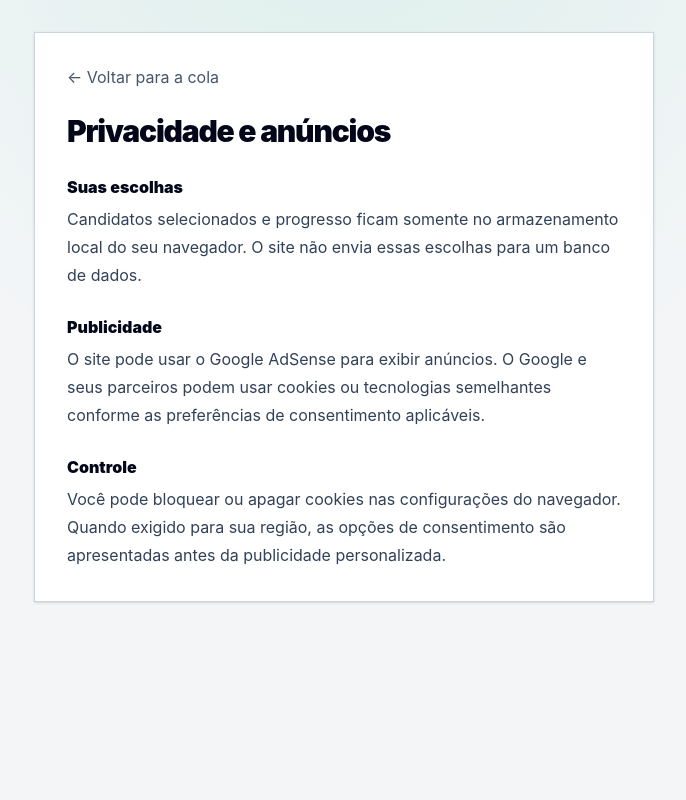
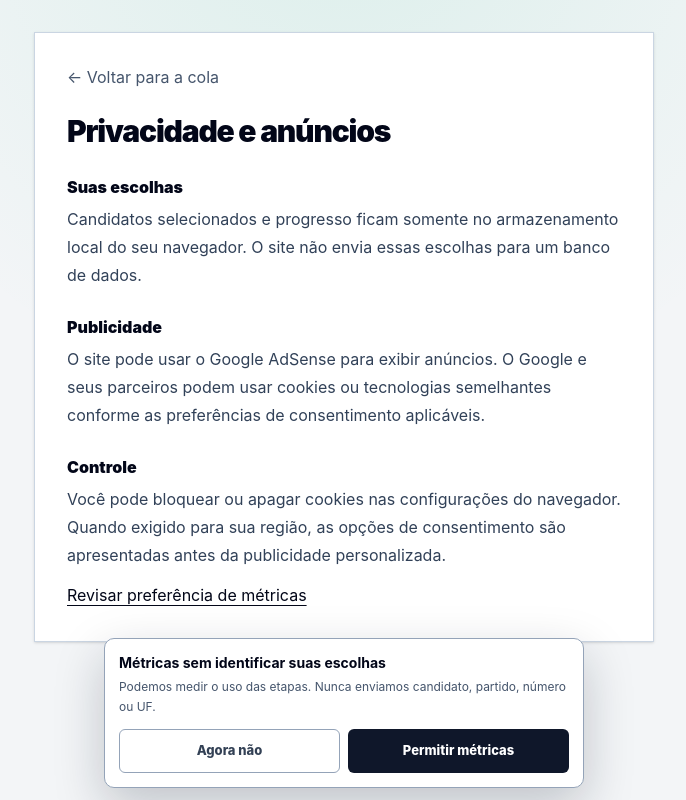
Before and after one commit to luccazovedi/cola-eleitoral-2026, a Next.js app: page /privacidade in a window 1280 px wide. Shown: the whole page, without its empty margins (296-982 px from the left). Built offline with nearby package versions, Linux system fonts and the light colour scheme; no server answers.

Commit message:
feat: add privacy-safe GA4 funnel metrics

```diff
--- a/src/app/globals.css
+++ b/src/app/globals.css
@@ -70,6 +70,39 @@ body {
   letter-spacing: .08em;
   line-height: 1;
   text-transform: uppercase;
+}
+
+.consent-panel {
+  position: fixed;
+  right: max(12px, env(safe-area-inset-right));
+  bottom: max(12px, env(safe-area-inset-bottom));
+  left: max(12px, env(safe-area-inset-left));
+  z-index: 60;
+  max-width: 480px;
+  margin-inline: auto;
+  border: 1px solid #94a3b8;
+  border-radius: 10px;
+  background: #ffffff;
+  padding: 14px;
+  box-shadow: 0 18px 50px rgb(15 23 42 / 22%);
+  animation: consent-enter 320ms cubic-bezier(.16, 1, .3, 1) both;
+}
+
+.consent-accept,
+.consent-decline {
+  min-height: 44px;
+  border-radius: 6px;
+  padding: 8px 10px;
+  font-size: 13px;
+  font-weight: 800;
+}
+
+.consent-accept { background: #0f172a; color: #ffffff; }
+.consent-decline { border: 1px solid #94a3b8; background: #ffffff; color: #334155; }
+
+@keyframes consent-enter {
+  from { opacity: 0; transform: translateY(18px); }
+  to { opacity: 1; transform: translateY(0); }
 }
 
 button,
--- a/src/app/layout.tsx
+++ b/src/app/layout.tsx
@@ -1,8 +1,10 @@
 import type { Metadata, Viewport } from "next";
 import Script from "next/script";
+import { AnalyticsConsent } from "@/components/analytics-consent";
 import "./globals.css";
 
 const adsenseClientId = process.env.NEXT_PUBLIC_ADSENSE_CLIENT_ID;
+const ga4MeasurementId = process.env.NEXT_PUBLIC_GA4_MEASUREMENT_ID;
 
 export const metadata: Metadata = {
   title: "Cola Eleitoral 2026",
@@ -22,6 +24,7 @@ export default function RootLayout({ children }: Readonly<{ children: React.Reac
     <html lang="pt-BR">
       <body>
         {children}
+        <AnalyticsConsent measurementId={ga4MeasurementId} />
         {adsenseClientId ? (
           <Script
             async
--- a/src/app/privacidade/page.tsx
+++ b/src/app/privacidade/page.tsx
@@ -1,4 +1,5 @@
 import Link from "next/link";
+import { AnalyticsPreferenceButton } from "@/components/analytics-consent";
 
 export const metadata = {
   title: "Privacidade e anúncios | Cola Eleitoral 2026",
@@ -25,6 +26,7 @@ export default function PrivacyPage() {
           <section>
             <h2 className="font-black text-slate-950">Controle</h2>
             <p className="mt-1">Você pode bloquear ou apagar cookies nas configurações do navegador. Quando exigido para sua região, as opções de consentimento são apresentadas antes da publicidade personalizada.</p>
+            <div className="mt-3"><AnalyticsPreferenceButton /></div>
           </section>
         </div>
       </article>
--- /dev/null
+++ b/src/components/analytics-consent.tsx
@@ -0,0 +1,85 @@
+"use client";
+
+import Script from "next/script";
+import { useEffect, useState } from "react";
+
+const CONSENT_KEY = "cola-eleitoral-2026:analytics-consent";
+type ConsentValue = "accepted" | "declined" | null;
+
+declare global {
+  interface Window {
+    dataLayer?: unknown[];
+    gtag?: (...args: unknown[]) => void;
+  }
+}
+
+function initializeAnalytics(measurementId: string) {
+  window.dataLayer = window.dataLayer || [];
+  window.gtag = (...args: unknown[]) => window.dataLayer?.push(args);
+  window.gtag("consent", "default", {
+    analytics_storage: "granted",
+    ad_storage: "denied",
+    ad_user_data: "denied",
+    ad_personalization: "denied",
+  });
+  window.gtag("js", new Date());
+  window.gtag("config", measurementId, {
+    allow_ad_personalization_signals: false,
+    allow_google_signals: false,
+    anonymize_ip: true,
+  });
+}
+
+export function AnalyticsConsent({ measurementId }: { measurementId?: string }) {
+  const [consent, setConsent] = useState<ConsentValue>(null);
+  const [ready, setReady] = useState(false);
+
+  useEffect(() => {
+    queueMicrotask(() => {
+      const saved = window.localStorage.getItem(CONSENT_KEY);
+      setConsent(saved === "accepted" || saved === "declined" ? saved : null);
+      setReady(true);
+    });
+  }, []);
+
+  function chooseConsent(value: Exclude<ConsentValue, null>) {
+    window.localStorage.setItem(CONSENT_KEY, value);
+    setConsent(value);
+  }
+
+  if (!measurementId) return null;
+
+  return (
+    <>
+      {consent === "accepted" ? (
+        <Script
+          onLoad={() => initializeAnalytics(measurementId)}
+          src={`https://www.googletagmanager.com/gtag/js?id=${measurementId}`}
+          strategy="afterInteractive"
+        />
+      ) : null}
+
+      {ready && consent === null ? (
+        <aside aria-label="Preferências de métricas" className="consent-panel">
+          <strong className="block text-sm text-slate-950">Métricas sem identificar suas escolhas</strong>
+          <p className="mt-1 text-xs leading-5 text-slate-600">
+            Podemos medir o uso das etapas. Nunca enviamos candidato, partido, número ou UF.
+          </p>
+          <div className="mt-3 grid grid-cols-2 gap-2">
+            <button className="consent-decline" onClick={() => chooseConsent("declined")} type="button">Agora não</button>
+            <button className="consent-accept" onClick={() => chooseConsent("accepted")} type="button">Permitir métricas</button>
+          </div>
+        </aside>
+      ) : null}
+    </>
+  );
+}
+
+export function AnalyticsPreferenceButton() {
+  function resetConsent() {
+    window.localStorage.removeItem(CONSENT_KEY);
+    window.location.reload();
+  }
+
+  return <button className="font-bold text-slate-950 underline underline-offset-4" onClick={resetConsent} type="button">Revisar preferência de métricas</button>;
+}
--- a/src/components/election-flow.tsx
+++ b/src/components/election-flow.tsx
@@ -7,6 +7,7 @@ import { brazilianStates, type BrazilianStateCode } from "@/lib/brazil";
 import { electionFlow, type ElectionStepId } from "@/lib/project";
 import { searchCandidatesFromLocalMirror } from "@/lib/tse/client";
 import { loadCandidatePhotoUrls } from "@/lib/tse/photos";
+import { trackEvent } from "@/lib/analytics";
 import type { Candidate, CandidateOffice, CandidateSearchResult } from "@/types/candidate";
 
 type SelectionState = Record<ElectionStepId, Candidate | null>;
@@ -310,6 +311,12 @@ export function ElectionFlow() {
       ...current,
       [currentStep.id]: candidate,
     }));
+    trackEvent("candidate_select", { step_number: currentIndex + 1, step_id: currentStep.id });
+  }
+
+  function startFlow() {
+    setStarted(true);
+    trackEvent("flow_start", { step_count: electionFlow.length });
   }
 
   function resetFlow(nextUf: BrazilianStateCode | "") {
@@ -361,6 +368,7 @@ export function ElectionFlow() {
 
     setReviewing(false);
     setIssuing(true);
+    trackEvent("cola_complete", { selected_count: selectedCount, missing_count: missingCount });
     window.scrollTo({ top: 0, behavior: "smooth" });
     window.setTimeout(() => {
       setIssuing(false);
@@ -457,6 +465,7 @@ export function ElectionFlow() {
         link.click();
         URL.revokeObjectURL(url);
         setExportMessage("Imagem salva no dispositivo.");
+        trackEvent("export_receipt", { method: "image" });
       }, "image/png");
     } catch {
       setExportMessage("A exportação como imagem não é suportada neste navegador.");
@@ -515,7 +524,10 @@ export function ElectionFlow() {
             <div className="no-print mx-auto mt-4 grid w-full max-w-[340px] grid-cols-2 gap-3">
               <button
                 className="inline-flex min-h-12 items-center justify-center gap-2 rounded-md bg-white px-3 py-3 text-sm font-bold text-slate-950 shadow-sm hover:bg-slate-100"
-                onClick={() => window.print()}
+                onClick={() => {
+                  trackEvent("export_receipt", { method: "print" });
+                  window.print();
+                }}
                 type="button"
               >
                 <Printer aria-hidden="true" className="size-4" />
@@ -573,7 +585,7 @@ export function ElectionFlow() {
           <button
             className="min-h-12 rounded-xl bg-slate-950 px-5 py-3 text-sm font-bold text-white shadow-sm transition enabled:hover:bg-slate-800 disabled:cursor-not-allowed disabled:bg-slate-200 disabled:text-slate-500"
             disabled={!canStart}
-            onClick={() => setStarted(true)}
+            onClick={startFlow}
             type="button"
           >
             Iniciar fluxo
@@ -667,7 +679,7 @@ export function ElectionFlow() {
             </div>
           </section>
         ) : !issuing && started ? (
-          <div className={`step-panel step-${transitionDirection} mt-6 grid gap-5`} key={currentStep.id}>
+          <div className={`step-panel step-${transitionDirection} mt-6 grid gap-5 pb-24 sm:pb-0`} key={currentStep.id}>
             <div
               aria-label={`Etapa ${currentIndex + 1} de ${electionFlow.length}`}
               aria-valuemax={electionFlow.length}
@@ -781,12 +793,13 @@ export function ElectionFlow() {
               })}
             </div>
 
-            <div className="mobile-actions sticky bottom-2 z-10 grid grid-cols-[.82fr_1.18fr] gap-2 border border-slate-300 bg-white p-2 shadow-[0_12px_35px_rgba(15,23,42,.18)] sm:static sm:gap-3 sm:border-0 sm:bg-transparent sm:p-0 sm:shadow-none">
+            <div className="mobile-actions fixed inset-x-3 bottom-3 z-40 mx-auto grid max-w-[496px] grid-cols-[.82fr_1.18fr] gap-2 border border-slate-300 bg-white p-2 shadow-[0_12px_35px_rgba(15,23,42,.18)] sm:static sm:gap-3 sm:border-0 sm:bg-transparent sm:p-0 sm:shadow-none">
               <button
                 className="nav-button nav-button-back inline-flex min-h-14 items-center justify-center gap-2 border-2 border-slate-900 bg-white px-3 py-3 text-sm font-black text-slate-950 transition disabled:cursor-not-allowed disabled:border-slate-200 disabled:text-slate-300"
                 disabled={!canGoBack}
                 onClick={() => {
                   setTransitionDirection("back");
+                  trackEvent("flow_step_view", { step_number: currentIndex, direction: "back" });
                   setCurrentIndex((index) => Math.max(index - 1, 0));
                   setQuery("");
                 }}
@@ -798,7 +811,10 @@ export function ElectionFlow() {
               {isLastStep ? (
                 <button
                   className="nav-button nav-button-next inline-flex min-h-14 items-center justify-center gap-2 bg-yellow-400 px-3 py-3 text-sm font-black text-slate-950 transition hover:bg-yellow-300"
-                  onClick={() => setReviewing(true)}
+                  onClick={() => {
+                    setReviewing(true);
+                    trackEvent("flow_review", { selected_count: selectedCount });
+                  }}
                   type="button"
                 >
                   <ReceiptText aria-hidden="true" className="size-4" />
@@ -810,6 +826,7 @@ export function ElectionFlow() {
                   disabled={!canGoForward}
                 onClick={() => {
                   setTransitionDirection("forward");
+                  trackEvent("flow_step_view", { step_number: currentIndex + 2, direction: "forward" });
                   setCurrentIndex((index) => Math.min(index + 1, electionFlow.length - 1));
                     setQuery("");
                   }}
--- /dev/null
+++ b/src/lib/analytics.ts
@@ -0,0 +1,12 @@
+export type AnalyticsEventName =
+  | "candidate_select"
+  | "cola_complete"
+  | "export_receipt"
+  | "flow_review"
+  | "flow_start"
+  | "flow_step_view";
+
+export function trackEvent(name: AnalyticsEventName, parameters?: Record<string, string | number>) {
+  if (typeof window === "undefined" || typeof window.gtag !== "function") return;
+  window.gtag("event", name, parameters ?? {});
+}
```
Also changed, not shown: 1 other file (tests, documents, lock files or other folders).
